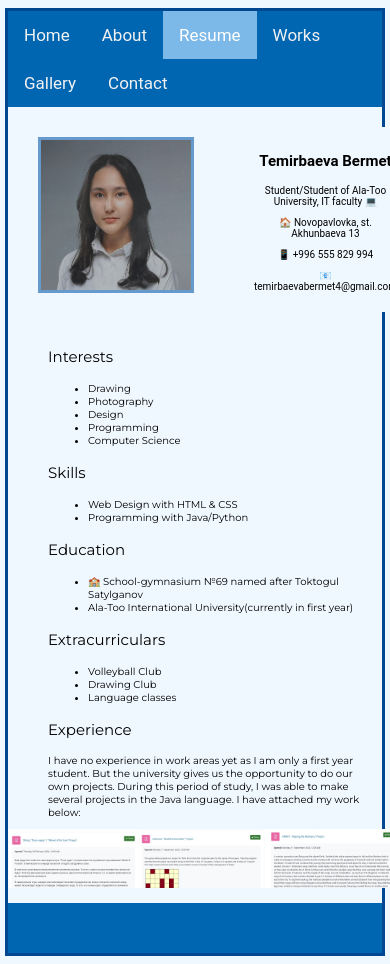
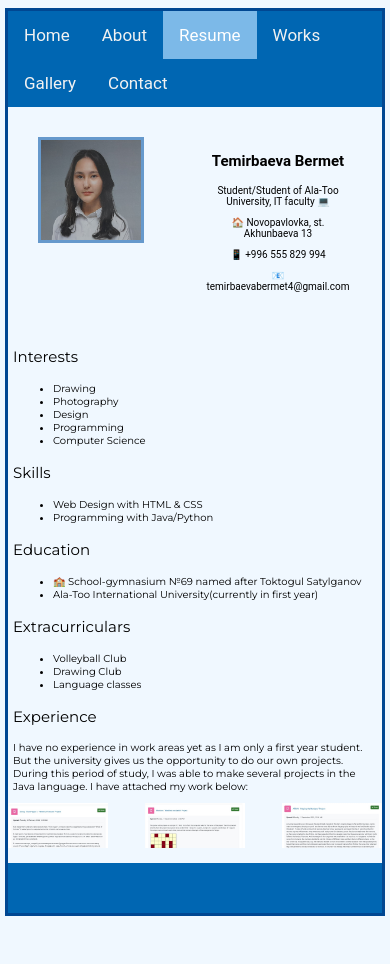
Before and after one commit to temirbaevabermet/profile-web-page, a plain HTML site: page resume.html in a window 390 px wide. After the commit the page ends 924 px from the top, so only its background shows below. Drawn offline with Linux system fonts and the light colour scheme.

Commit message:
fifth commit

```diff
--- a/resume.html
+++ b/resume.html
@@ -32,32 +32,32 @@
             <p>📧 temirbaevabermet4@gmail.com</p>
         </article>
     </section>
-    <p class="head montserrat" style="margin-left: 40px;">Interests</p>
-    <ul style="margin-left: 40px;" class="montserrat">
+    <p class="head montserrat margin">Interests</p>
+    <ul class="montserrat margin">
         <li>Drawing</li>
         <li>Photography</li>
         <li>Design</li>
         <li>Programming</li>
         <li>Computer Science</li>
     </ul>
-    <p class="head montserrat" style="margin-left: 40px;">Skills</p>
-    <ul style="margin-left: 40px;" class="montserrat">
+    <p class="head montserrat margin">Skills</p>
+    <ul class="montserrat margin">
         <li>Web Design with HTML & CSS</li>
         <li>Programming with Java/Python</li>
     </ul>
-    <p class="head montserrat" style="margin-left: 40px;">Education</p>
-    <ul style="margin-left: 40px;" class="montserrat">
+    <p class="head montserrat margin">Education</p>
+    <ul class="montserrat margin">
         <li>🏫 School-gymnasium №69 named after Toktogul Satylganov</li>
         <li>Ala-Too International University(currently in first year)</li>
     </ul>
-    <p class="head montserrat" style="margin-left: 40px;">Extracurriculars</p>
-    <ul style="margin-left: 40px;" class="montserrat">
+    <p class="head montserrat margin">Extracurriculars</p>
+    <ul class="montserrat margin">
         <li>Volleyball Club</li>
         <li>Drawing Club</li>
         <li>Language classes</li>
     </ul>
-    <p class="head montserrat" style="margin-left: 40px;">Experience</p>
-    <p class="montserrat size" style="margin-left: 40px;">I have no experience in work areas yet as I am only a first year student. But the university gives us the opportunity to do our own projects. During this period of study, I was able to make several projects in the Java language. I have attached my work below:</p>
+    <p class="head montserrat margin">Experience</p>
+    <p class="montserrat size margin">I have no experience in work areas yet as I am only a first year student. But the university gives us the opportunity to do our own projects. During this period of study, I was able to make several projects in the Java language. I have attached my work below:</p>
     <div class="image-row2">
         <img src="images\project1 (1).jpg" alt="Image 1" class="Images2">
         <img src="images\project1 (2).jpg" alt="Image 2" class="Images2">
--- a/styles/style.css
+++ b/styles/style.css
@@ -165,6 +165,9 @@ h3{
     clear: both;
     position: relative;
   }
+  .margin{
+    margin-left: 40px;
+  }
 
 @media (max-width:600px){
   .imgStyle{
@@ -201,7 +204,7 @@ h3{
     font-size: 15px;
   }
   .myPhoto{
-    width: 150px;
+    width: 100px;
   }
   .bodyStyle{
     margin-left: 5px;
@@ -223,7 +226,10 @@ h3{
     font-size: 10px;
   }
   .Images2{
-    width: 130px;
+    width: 100px;
+  }
+  .margin{
+    margin-left: 5px;
   }
 
 
```
